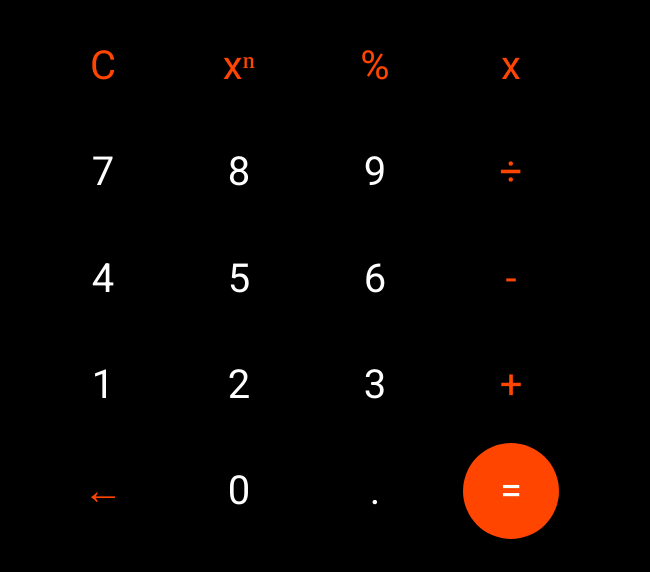
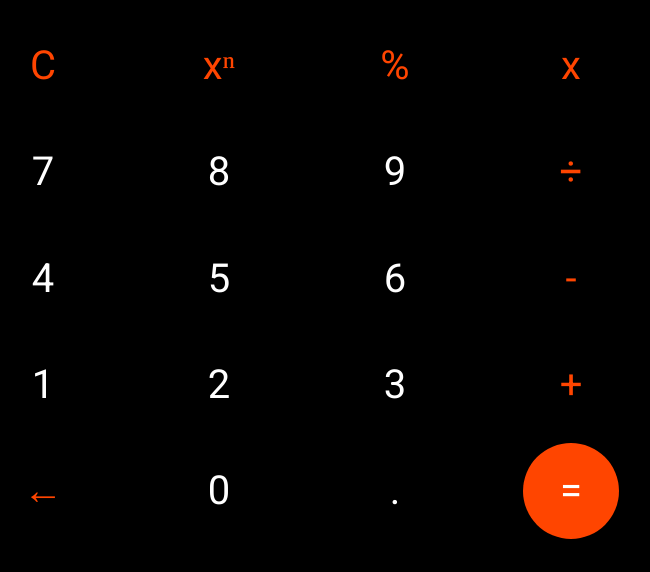
Before and after one commit to MMinoglio/calculator, a plain HTML site: page index.html in a window 1280 px wide. Shown: the part 228-800 px from the top of the page, without its empty margins (333-983 px from the left). Drawn offline with Linux system fonts and the light colour scheme.

Commit message:
reformado ancho de calculadora

```diff
--- a/style.css
+++ b/style.css
@@ -20,7 +20,7 @@ body {
 
 #calculator {
   height: 95vmin;
-  width: 70vmin;
+  width: 90vmin;
   display: grid;
   grid-template-columns: repeat(4, 1fr);
   grid-template-rows: repeat(7, 1fr);
```
